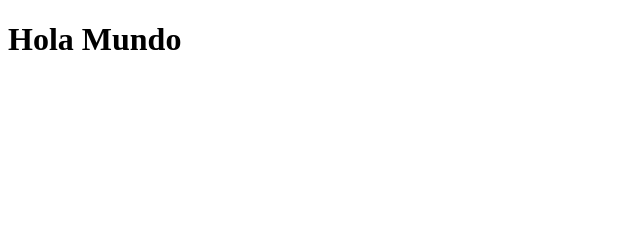
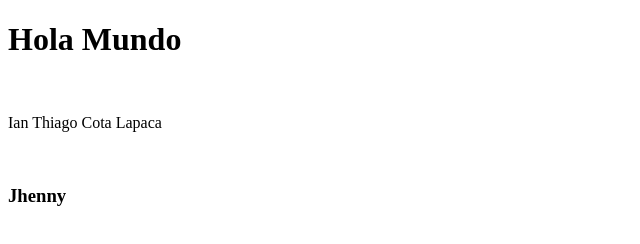
Before and after one commit to rccm071994/MiPrProyecto, a plain HTML site: page index.html in a window 1280 px wide. Shown: the whole page, without its empty margins (0-640 px from the left). Drawn offline with Linux system fonts and the light colour scheme.

Commit message:
index html tiene cotigo html

```diff
--- a/index.html
+++ b/index.html
@@ -5,6 +5,9 @@
     <title>Home</title>
   </head>
   <body>
-    <h1>Hola Mundo</h1>
+    <h1>Hola Mundo</h1> <br>
+    <p>Ian Thiago Cota Lapaca</p>
+    <br>
+    <h3>Jhenny</h3>
   </body>
 </html>
```
